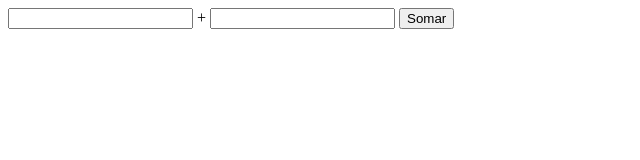
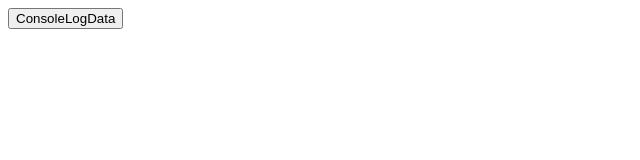
Before and after one commit to hav0kinho/DioExerciciosJavascript, a plain HTML site: page ExerciciosJavascript/index.html in a window 1280 px wide. Shown: the whole page, without its empty margins (0-640 px from the left). Drawn offline with Linux system fonts and the light colour scheme.

Commit message:
Primeira leva de exercícios do site comentado concluida. Proxima será trabalhar com arrays mais profundamente

```diff
--- a/ExerciciosJavascript/index.html
+++ b/ExerciciosJavascript/index.html
@@ -8,13 +8,8 @@
     <link rel="stylesheet" href="assets/css/style.css">
 </head>
 <body>
-    <input id="soma1" name="soma1" type="text"> +
-    <input id="soma2" name="soma2" type="text">
 
-    <button id="btn-soma">Somar</button><br>
-    <h2 id="resultado-soma"></h2>
-
-
+    <button id="btn">ConsoleLogData</button>
 
     <script src="assets/js/script.js"></script>
 </body>
```
Also changed, not shown: ExerciciosJavascript/assets/js/script.js (+189 -0 lines).
